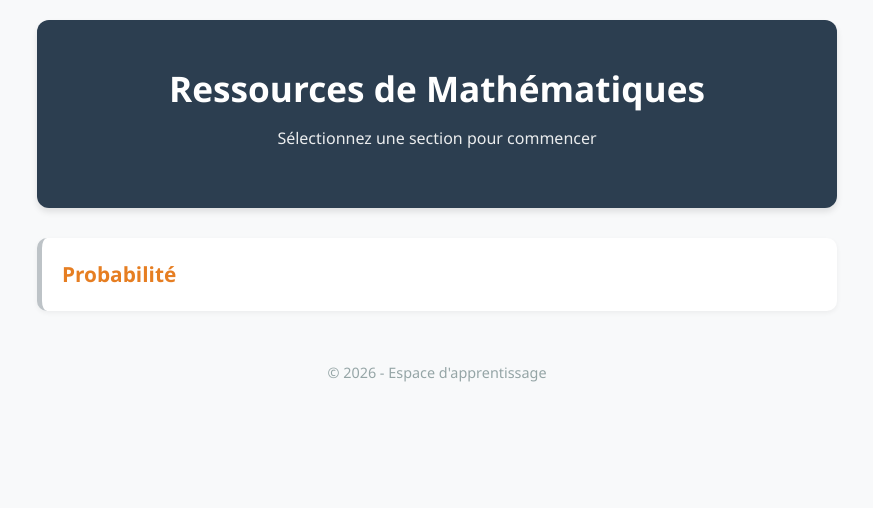
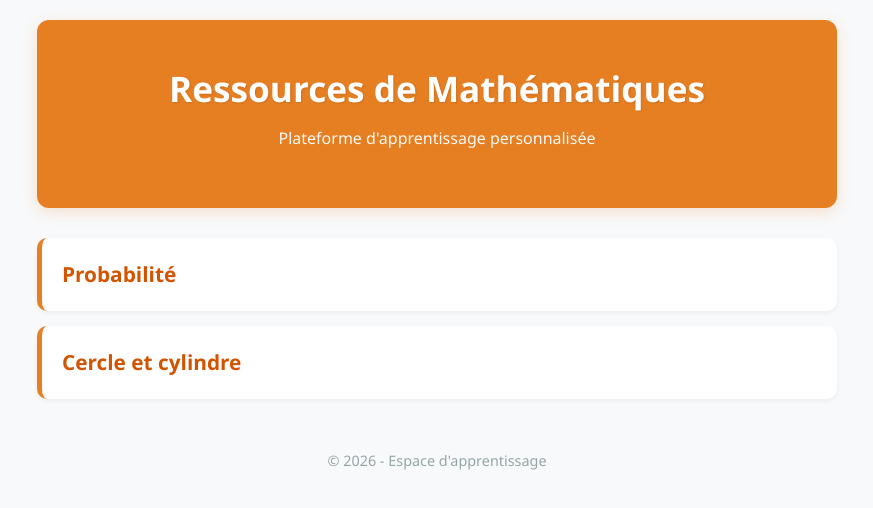
Before and after one commit to carlos-pinango/math, a plain HTML site: page index.html in a window 1280 px wide. Shown: the whole page, without its empty margins (203-1076 px from the left). Drawn offline with Linux system fonts and the light colour scheme.

Commit message:
Update styles and content in index.html

```diff
--- a/index.html
+++ b/index.html
@@ -12,19 +12,20 @@
             max-width: 800px;
             margin: 0 auto;
             padding: 20px;
-            background-color: #f8f9fa; /* Gris très léger pour faire ressortir les cartes */
+            background-color: #f8f9fa;
         }
         header {
             text-align: center;
             padding: 40px 0;
-            background: #2c3e50; /* Garde une base sobre et pro */
+            /* Uniformisation avec le orange de la section Probabilité */
+            background: #e67e22;
             color: white;
             border-radius: 12px;
             margin-bottom: 30px;
-            box-shadow: 0 4px 6px rgba(0,0,0,0.1);
+            box-shadow: 0 4px 15px rgba(230, 126, 34, 0.2);
         }
-        h1 { margin: 0; font-size: 2.2em; }
-        p.subtitle { margin-top: 10px; opacity: 0.9; }
+        h1 { margin: 0; font-size: 2.2em; text-shadow: 1px 1px 2px rgba(0,0,0,0.1); }
+        p.subtitle { margin-top: 10px; opacity: 0.95; font-weight: 500; }
 
         .course-list {
             list-style: none;
@@ -37,23 +38,23 @@
             border-radius: 10px;
             box-shadow: 0 2px 5px rgba(0,0,0,0.05);
             transition: all 0.3s ease;
-            border-left: 5px solid #bdc3c7; /* Couleur par défaut grise */
+            border-left: 5px solid #e67e22; /* Ligne orange par défaut */
+            display: flex;
+            align-items: center;
         }
 
-        /* Style spécifique pour la Probabilité */
-        .item-probabilite:hover {
+        .course-item:hover {
             transform: translateX(10px);
-            border-left: 5px solid #e67e22; /* Le orange uniforme */
-        }
-        .item-probabilite .course-link {
-            color: #e67e22;
+            background-color: #fffaf5; /* Teinte très légère d'orange au survol */
         }
 
         .course-link {
             text-decoration: none;
+            color: #d35400; /* Orange plus foncé pour la lisibilité du texte */
             font-size: 1.3em;
             font-weight: bold;
             display: block;
+            width: 100%;
         }
 
         footer {
@@ -68,15 +69,18 @@
 
 <header>
     <h1>Ressources de Mathématiques</h1>
-    <p class="subtitle">Sélectionnez une section pour commencer</p>
+    <p class="subtitle">Plateforme d'apprentissage personnalisée</p>
 </header>
 
 <ul class="course-list">
-    <li class="course-item item-probabilite">
+    <li class="course-item">
         <a href="probabilite.html" class="course-link">Probabilité</a>
     </li>
 
-    </ul>
+    <li class="course-item">
+        <a href="cercle-cylindre.html" class="course-link">Cercle et cylindre</a>
+    </li>
+</ul>
 
 <footer>
     &copy; 2026 - Espace d'apprentissage
```
